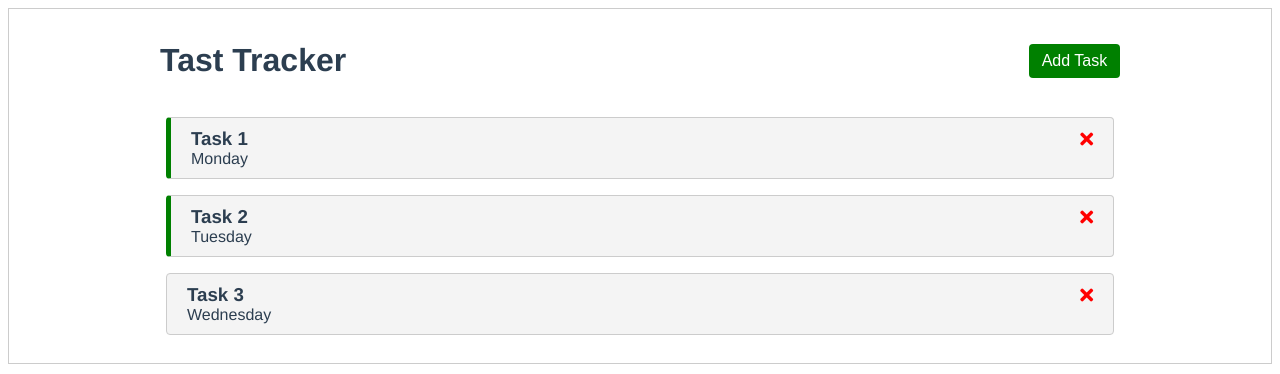
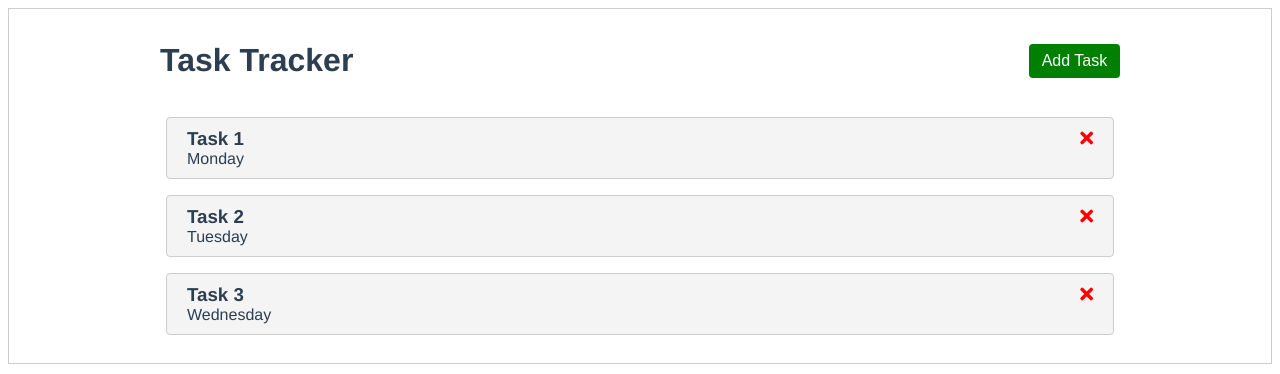
Before and after one commit to clawsn/vue-todo, a Vue app: page / in a window 1280 px wide. Shown: the top 374 px of the page. Built offline with nearby package versions, Linux system fonts and the light colour scheme.

Commit message:
task progress, toggle and delete func

```diff
--- a/src/App.vue
+++ b/src/App.vue
@@ -1,8 +1,8 @@
 <template>
   <div class="container">
-    <Header title="Tast Tracker" />
-    <Tasks :tasks="tasks" />
-    <!-- <p>this is sub heading</p> -->
+    <Header title="Task Tracker" />
+    <Tasks @toggle-reminder="toggleReminder" @delete-task="deleteTask" :tasks="tasks" />
+    <h3>{{tasks.length == 0 ? 'No new reminders' : '' }}</h3>
   </div>
 </template>
 
@@ -20,25 +20,42 @@ export default {
       tasks: []
     };
   },
+  methods: {
+    deleteTask(id) {
+      console.log("hit delete");
+      this.tasks = this.tasks.filter(task => task.id !== id);
+    },
+    toggleReminder(id) {
+      this.tasks = this.tasks.map(task =>
+        task.id === id ? { ...task, reminder: !task.reminder } : task
+      );
+    }
+  },
   created() {
     this.tasks = [
       {
         id: 1,
         text: "Task 1",
         day: "Monday",
-        reminder: true
+        reminder: false,
+        warning: "Are you sure?",
+        active: true
       },
       {
         id: 2,
         text: "Task 2",
         day: "Tuesday",
-        reminder: true
+        reminder: false,
+        warning: "Are you sure?",
+        active: false
       },
       {
         id: 3,
         text: "Task 3",
         day: "Wednesday",
-        reminder: false
+        reminder: false,
+        warning: "Are you sure?",
+        active: false
       }
     ];
   }
--- a/src/components/Task.vue
+++ b/src/components/Task.vue
@@ -1,10 +1,22 @@
 <template>
-  <div :class="[task.reminder ? 'reminder' : '', 'task']">
+  <div
+    @dblclick="$emit('toggle-reminder', task.id)"
+    :class="['task', (task.reminder ? 'reminder' : ''), (active ? 'active' : '')]"
+  >
     <h3>
-      {{ task.text }}
-      <i class="fas fa-times"></i>
+      <span>{{ task.text }}</span>
+      <span v-if="!active">
+        <i @click="active = !active" class="fas fa-times"></i>
+      </span>
+      <span v-else>
+        <i @click="active = !active" class="fas fa-times"></i>
+        <i @click="$emit('delete-task', task.id)" class="fas fa-check"></i>
+      </span>
     </h3>
     <p>{{task.day}}</p>
+    <div v-if="active" class="warning">
+      <h2>{{ task.warning }}</h2>
+    </div>
   </div>
 </template>
 <script>
@@ -12,15 +24,33 @@ export default {
   name: "Task",
   props: {
     task: Object
+  },
+  data() {
+    return {
+      active: false
+    };
   }
 };
 </script>
 
 <style scope>
-.fas {
+.fas,
+.fa-times,
+.fa-check {
+  position: relative;
+  z-index: 99;
+  cursor: pointer;
+}
+.fa-times {
   color: red;
 }
+
+.fa-check {
+  color: green;
+  padding-left: 6px;
+}
 .task {
+  position: relative;
   background-color: #f4f4f4;
   margin: 16px 6px;
   padding: 10px 20px;
@@ -35,9 +65,24 @@ export default {
 .task.reminder {
   border-left: 5px solid green;
 }
+
 .task h3 {
   display: flex;
   align-items: center;
   justify-content: space-between;
 }
+.warning {
+  position: absolute;
+  top: 0;
+  bottom: 0;
+  left: 0;
+  right: 0;
+  display: flex;
+  align-items: center;
+  justify-content: center;
+  background-color: rgba(244, 244, 244, 0.9);
+}
+.warning h2 {
+  position: relative;
+}
 </style>
--- a/src/components/Tasks.vue
+++ b/src/components/Tasks.vue
@@ -1,7 +1,11 @@
 <template>
   <div class="tasks">
     <div :key="task.id" v-for="task in tasks">
-      <Task :task="task" />
+      <Task
+        @toggle-reminder="$emit('toggle-reminder', task.id)"
+        @delete-task="$emit('delete-task', task.id)"
+        :task="task"
+      />
     </div>
   </div>
 </template>
@@ -16,6 +20,7 @@ export default {
   },
   components: {
     Task
-  }
+  },
+  emits: ["delete-task", "toggle-reminder"]
 };
 </script>
```
Also changed, not shown: src/components/AddTask.vue (added, +18 -0 lines).
